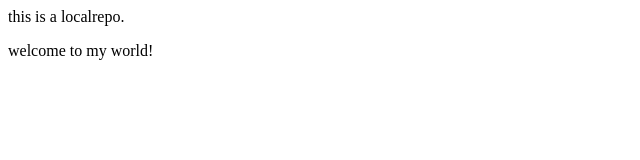
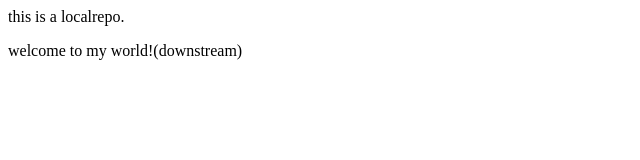
Before and after one commit to chaman2708/localrepo, a plain HTML site: page index.html in a window 1280 px wide. Shown: the full height of the page, 0-640 px from the left. Drawn offline with Linux system fonts and the light colour scheme.

Commit message:
add downstream

```diff
--- a/index.html
+++ b/index.html
@@ -1,2 +1,2 @@
 <p>this is a localrepo. </p>
-<p>welcome to my world! </p>
+<p>welcome to my world!(downstream) </p>
```
